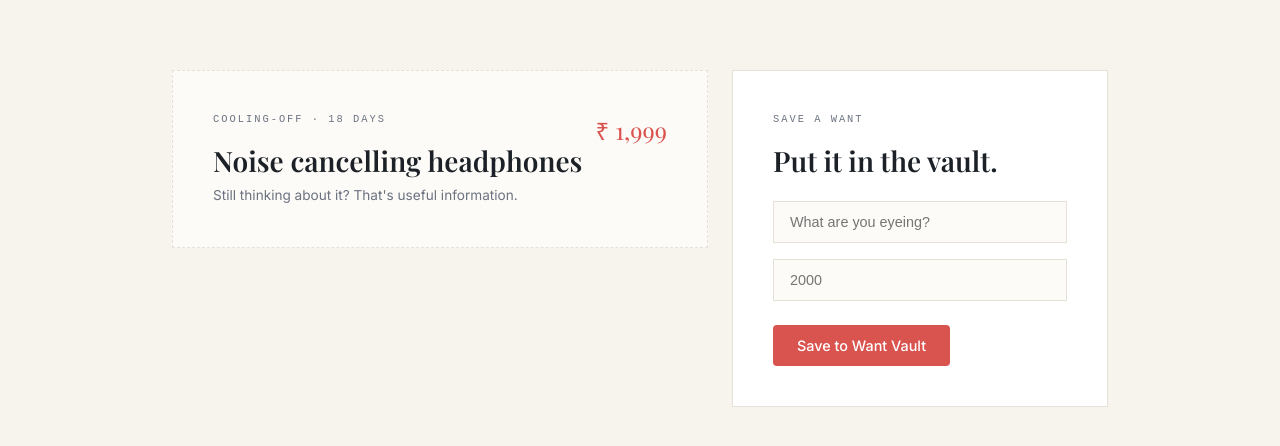
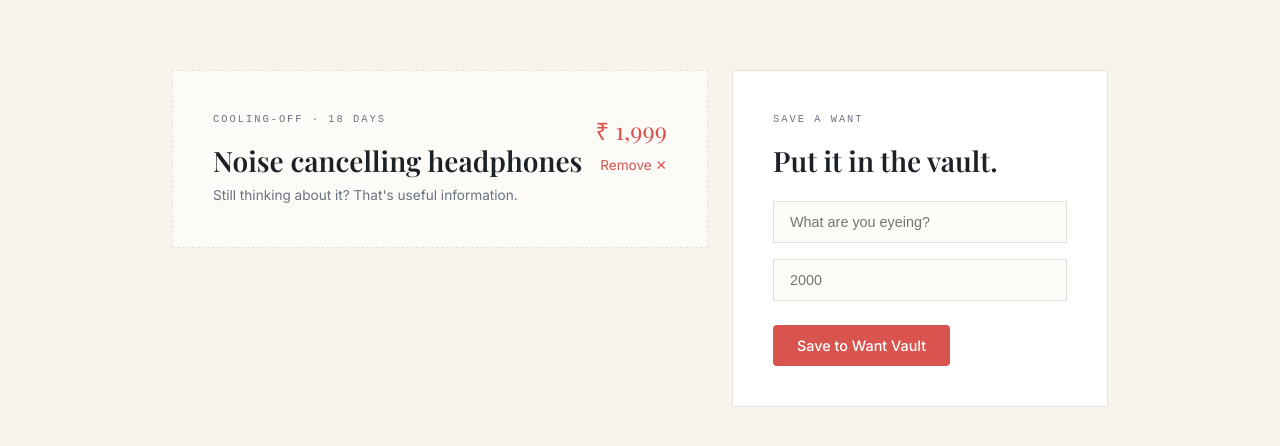
Before and after one commit to kinshukCoder-eng/Wealth-Vault, a React (Vite) app: page / in a window 1280 px wide. Both pictures are taken after a click on the button "Want Vault". Shown: the part 292-738 px from the top of the page. Built offline with nearby package versions, Linux system fonts and the light colour scheme; a web font is replaced by a local one.

Commit message:
Implement Want Vault feature: form submission, state persistence, delete functionality, and permanent demo item

```diff
--- a/src/App.jsx
+++ b/src/App.jsx
@@ -20,7 +20,8 @@ const fresh = () => JSON.parse(JSON.stringify(demoState));
 function App() {
   const [state, setState] = useState(() => {
     try {
-      return JSON.parse(localStorage.getItem("wealth-vault-state-v1")) || fresh();
+      const stored = JSON.parse(localStorage.getItem("wealth-vault-state-v1"));
+      return stored ? { ...fresh(), ...stored } : fresh();
     } catch {
       return fresh();
     }
@@ -138,7 +139,7 @@ function App() {
         {page === "insights" && <Insights stats={stats} />}
         {page === "goals" && <Goals state={state} setState={setState} />}
         {page === "tools" && <Tools stats={stats} />}
-        {page === "vault" && <WantVault />}
+        {page === "vault" && <WantVault state={state} setState={setState} />}
         {page === "challenges" && <Challenges />}
         {page === "pal" && <PocketPal stats={stats} />}
       </main>
@@ -533,7 +534,49 @@ function Goals({ state, setState }) {
   );
 }
 
-function WantVault() {
+function WantVault({ state, setState }) {
+  const [name, setName] = useState("");
+  const [amount, setAmount] = useState("");
+
+  const vaultItems = state.vault || [];
+  const hasDemo = vaultItems.some(i => i.id === "v1" || i.name === "Noise cancelling headphones");
+  const displayItems = hasDemo ? vaultItems : [...vaultItems, {
+    id: "v_demo",
+    name: "Noise cancelling headphones",
+    amount: 1999,
+    date: new Date(Date.now() - 18 * 24 * 60 * 60 * 1000).toISOString(),
+    isDemo: true
+  }];
+
+  const handleSave = () => {
+    if (!name) return;
+    const finalAmount = amount ? Number(amount) : 2000;
+    const newItem = {
+      id: "v" + Date.now(),
+      name,
+      amount: finalAmount,
+      date: new Date().toISOString()
+    };
+    setState(s => ({
+      ...s,
+      vault: [newItem, ...(s.vault || [])]
+    }));
+    setName("");
+    setAmount("");
+  };
+
+  const deleteVaultItem = (id) => {
+    setState(s => ({
+      ...s,
+      vault: s.vault.filter(item => item.id !== id)
+    }));
+  };
+
+  const calculateDays = (dateStr) => {
+    const diffTime = Math.abs(new Date() - new Date(dateStr));
+    return Math.floor(diffTime / (1000 * 60 * 60 * 24));
+  };
+
   return (
     <div className="page-wrap">
       <Header
@@ -543,22 +586,41 @@ function WantVault() {
       />
       <div className="row g-4 mt-2">
         <div className="col-lg-7">
-          <div className="vault-item reveal">
-            <div>
-              <span className="eyebrow">Cooling-off · 18 days</span>
-              <h2>Noise cancelling headphones</h2>
-              <p style={{fontSize:'0.85rem', color:'var(--text-secondary)'}}>Still thinking about it? That's useful information.</p>
+          {displayItems.length === 0 && (
+            <p style={{color: 'var(--text-secondary)'}}>Your vault is empty. Save a want you're eyeing to let it cool off before buying.</p>
+          )}
+          {displayItems.map(item => (
+            <div key={item.id} className="vault-item reveal" style={{marginBottom: '1rem'}}>
+              <div>
+                <span className="eyebrow">Cooling-off · {calculateDays(item.date)} days</span>
+                <h2>{item.name}</h2>
+                <p style={{fontSize:'0.85rem', color:'var(--text-secondary)'}}>Still thinking about it? That's useful information.</p>
+              </div>
+              <div style={{display: 'flex', flexDirection: 'column', alignItems: 'flex-end', gap: '0.5rem'}}>
+                <div className="price">₹ {item.amount.toLocaleString('en-IN')}</div>
+                {!item.isDemo && (
+                  <button onClick={() => deleteVaultItem(item.id)} style={{color: 'var(--accent-primary)', fontSize: '0.85rem'}}>Remove ✕</button>
+                )}
+              </div>
             </div>
-            <div className="price">₹ 1,999</div>
-          </div>
+          ))}
         </div>
         <div className="col-lg-5">
           <section className="goal-form-box reveal">
             <span className="eyebrow">Save a want</span>
             <h2 style={{fontSize:'1.75rem', marginBottom:'1.5rem'}}>Put it in the vault.</h2>
-            <input placeholder="What are you eyeing?" />
-            <input type="number" placeholder="2000" />
-            <button className="primary-button mt-2">Save to Want Vault</button>
+            <input
+              placeholder="What are you eyeing?"
+              value={name}
+              onChange={e => setName(e.target.value)}
+            />
+            <input
+              type="number"
+              placeholder="2000"
+              value={amount}
+              onChange={e => setAmount(e.target.value)}
+            />
+            <button className="primary-button mt-2" onClick={handleSave}>Save to Want Vault</button>
           </section>
         </div>
       </div>
--- a/src/data/demoData.js
+++ b/src/data/demoData.js
@@ -24,4 +24,7 @@ export const demoState = {
   goals: [
     { id: "g1", name: "New Phone", target: 60000, saved: 15000, monthly: 5000, emoji: "📱" },
   ],
+  vault: [
+    { id: "v1", name: "Noise cancelling headphones", amount: 1999, date: new Date(Date.now() - 18 * 24 * 60 * 60 * 1000).toISOString() }
+  ],
 };
```
